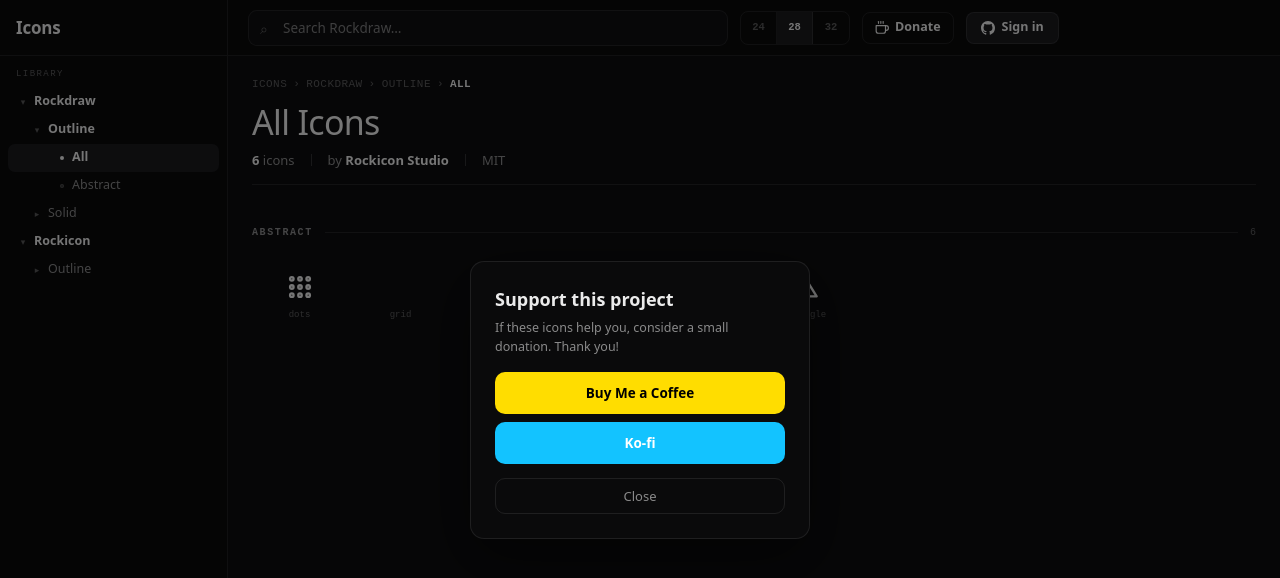
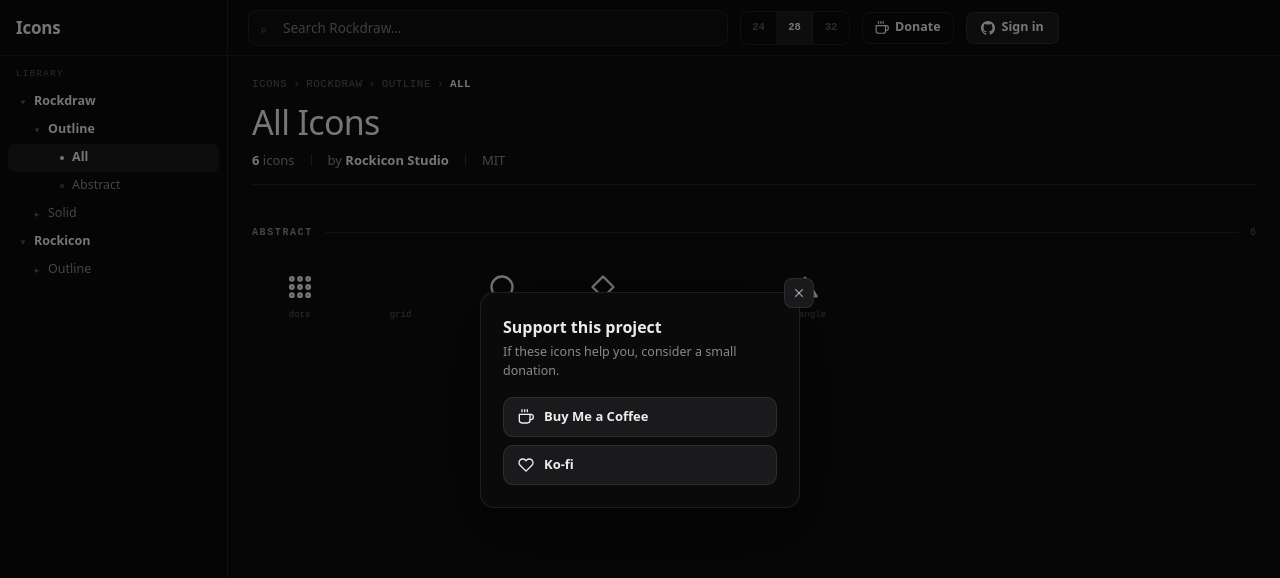
Before and after one commit to rockerpower/rockicon, a Next.js app in the folder icon-library/: page /rockdraw/outline/__all__ in a window 1280 px wide. Both pictures are taken after a click on the button "Donate". Shown: the top 578 px of the page. Built offline with nearby package versions, Linux system fonts and the light colour scheme; no server answers.

Commit message:
Redesign donate modal: design-system buttons, icon+label, external close X
Co-Authored-By: Claude Opus 4.8 <noreply@anthropic.com>

```diff
--- a/icon-library/components/browse/BrowseShell.tsx
+++ b/icon-library/components/browse/BrowseShell.tsx
@@ -368,22 +368,28 @@ export function BrowseShell({
       {/* Donate modal */}
       {donateOpen && (
         <div onClick={() => setDonateOpen(false)} style={{ position: 'fixed', inset: 0, zIndex: 100, display: 'flex', alignItems: 'center', justifyContent: 'center', background: 'rgba(0,0,0,.5)' }}>
-          <div onClick={e => e.stopPropagation()} style={{ width: 340, padding: 24, background: 'var(--background)', border: '1px solid var(--border)', borderRadius: 14, boxShadow: '0 20px 60px rgba(0,0,0,.5)' }}>
-            <div style={{ fontSize: 18, fontWeight: 600, marginBottom: 6 }}>Support this project</div>
-            <p style={{ margin: '0 0 16px', fontSize: 12.5, color: 'var(--muted)', lineHeight: 1.5 }}>If these icons help you, consider a small donation. Thank you!</p>
+          <div onClick={e => e.stopPropagation()} style={{ position: 'relative', width: 320 }}>
+            <button onClick={() => setDonateOpen(false)} aria-label="Close" style={{ position: 'absolute', top: -14, right: -14, height: 30, width: 30, display: 'flex', alignItems: 'center', justifyContent: 'center', background: 'var(--surface-2)', border: '1px solid var(--border)', borderRadius: 8, color: 'var(--muted)', cursor: 'pointer' }}>
+              <svg width="14" height="14" viewBox="0 0 24 24" fill="none" stroke="currentColor" strokeWidth="2" strokeLinecap="round"><line x1="18" y1="6" x2="6" y2="18"/><line x1="6" y1="6" x2="18" y2="18"/></svg>
+            </button>
+            <div style={{ padding: 22, background: 'var(--background)', border: '1px solid var(--border)', borderRadius: 14, boxShadow: '0 20px 60px rgba(0,0,0,.5)' }}>
+              <div style={{ fontSize: 16, fontWeight: 600, marginBottom: 4 }}>Support this project</div>
+              <p style={{ margin: '0 0 16px', fontSize: 12.5, color: 'var(--muted)', lineHeight: 1.5 }}>If these icons help you, consider a small donation.</p>
               <div style={{ display: 'flex', flexDirection: 'column', gap: 8 }}>
                 {([
-                { label: 'Buy Me a Coffee', href: DONATE.buyMeACoffee, bg: '#FFDD00', fg: '#000' },
-                { label: 'Ko-fi', href: DONATE.kofi, bg: '#13C3FF', fg: '#fff' },
-                { label: 'PayPal', href: DONATE.paypal, bg: '#003087', fg: '#fff' },
+                  { label: 'Buy Me a Coffee', href: DONATE.buyMeACoffee, icon: <svg width="16" height="16" viewBox="0 0 24 24" fill="none" stroke="currentColor" strokeWidth="2" strokeLinecap="round" strokeLinejoin="round"><path d="M18 8h1a4 4 0 0 1 0 8h-1"/><path d="M2 8h16v9a4 4 0 0 1-4 4H6a4 4 0 0 1-4-4Z"/><line x1="6" y1="1" x2="6" y2="4"/><line x1="10" y1="1" x2="10" y2="4"/><line x1="14" y1="1" x2="14" y2="4"/></svg> },
+                  { label: 'Ko-fi', href: DONATE.kofi, icon: <svg width="16" height="16" viewBox="0 0 24 24" fill="none" stroke="currentColor" strokeWidth="2" strokeLinecap="round" strokeLinejoin="round"><path d="M20.84 4.61a5.5 5.5 0 0 0-7.78 0L12 5.67l-1.06-1.06a5.5 5.5 0 0 0-7.78 7.78l1.06 1.06L12 21.23l7.78-7.78 1.06-1.06a5.5 5.5 0 0 0 0-7.78z"/></svg> },
+                  { label: 'PayPal', href: DONATE.paypal, icon: <svg width="16" height="16" viewBox="0 0 24 24" fill="none" stroke="currentColor" strokeWidth="2" strokeLinecap="round" strokeLinejoin="round"><rect x="1" y="4" width="22" height="16" rx="2"/><line x1="1" y1="10" x2="23" y2="10"/></svg> },
                 ] as const).filter(o => o.href && !o.href.includes('YOUR_HANDLE')).map(o => (
-                <a key={o.label} href={o.href} target="_blank" rel="noreferrer" style={{ height: 42, display: 'flex', alignItems: 'center', justifyContent: 'center', borderRadius: 10, background: o.bg, color: o.fg, fontSize: 13.5, fontWeight: 700, textDecoration: 'none' }}>{o.label}</a>
+                  <a key={o.label} href={o.href} target="_blank" rel="noreferrer" style={{ height: 40, display: 'flex', alignItems: 'center', gap: 10, padding: '0 14px', borderRadius: 10, background: 'var(--surface-2)', border: '1px solid var(--border)', color: 'var(--foreground)', fontSize: 13, fontWeight: 600, textDecoration: 'none' }} className="hover:bg-[var(--field)]">
+                    {o.icon}{o.label}
+                  </a>
                 ))}
-              {[DONATE.buyMeACoffee, DONATE.kofi, DONATE.paypal].every(h => h.includes('YOUR_HANDLE')) && (
+                {[DONATE.buyMeACoffee, DONATE.kofi, DONATE.paypal].every(h => !h || h.includes('YOUR_HANDLE')) && (
                   <div style={{ fontSize: 12, color: 'var(--muted-2)', textAlign: 'center', padding: '8px 0' }}>No donation links configured yet.</div>
                 )}
               </div>
-            <button onClick={() => setDonateOpen(false)} style={{ marginTop: 14, width: '100%', height: 36, background: 'transparent', color: 'var(--muted)', border: '1px solid var(--border)', borderRadius: 10, fontSize: 13, cursor: 'pointer' }}>Close</button>
+            </div>
           </div>
         </div>
       )}
```
Lines whose indentation alone changed are shown as unchanged.
